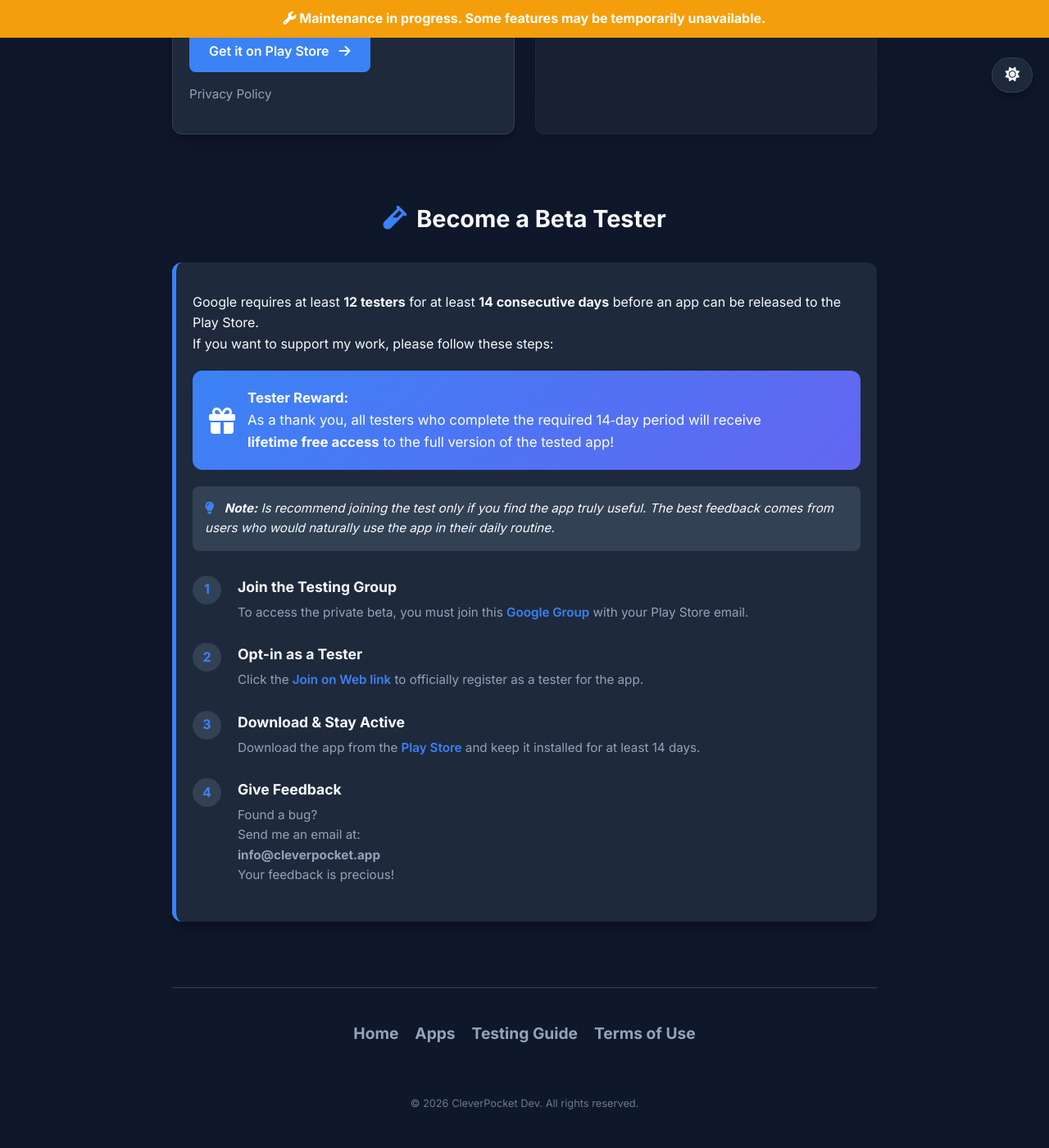
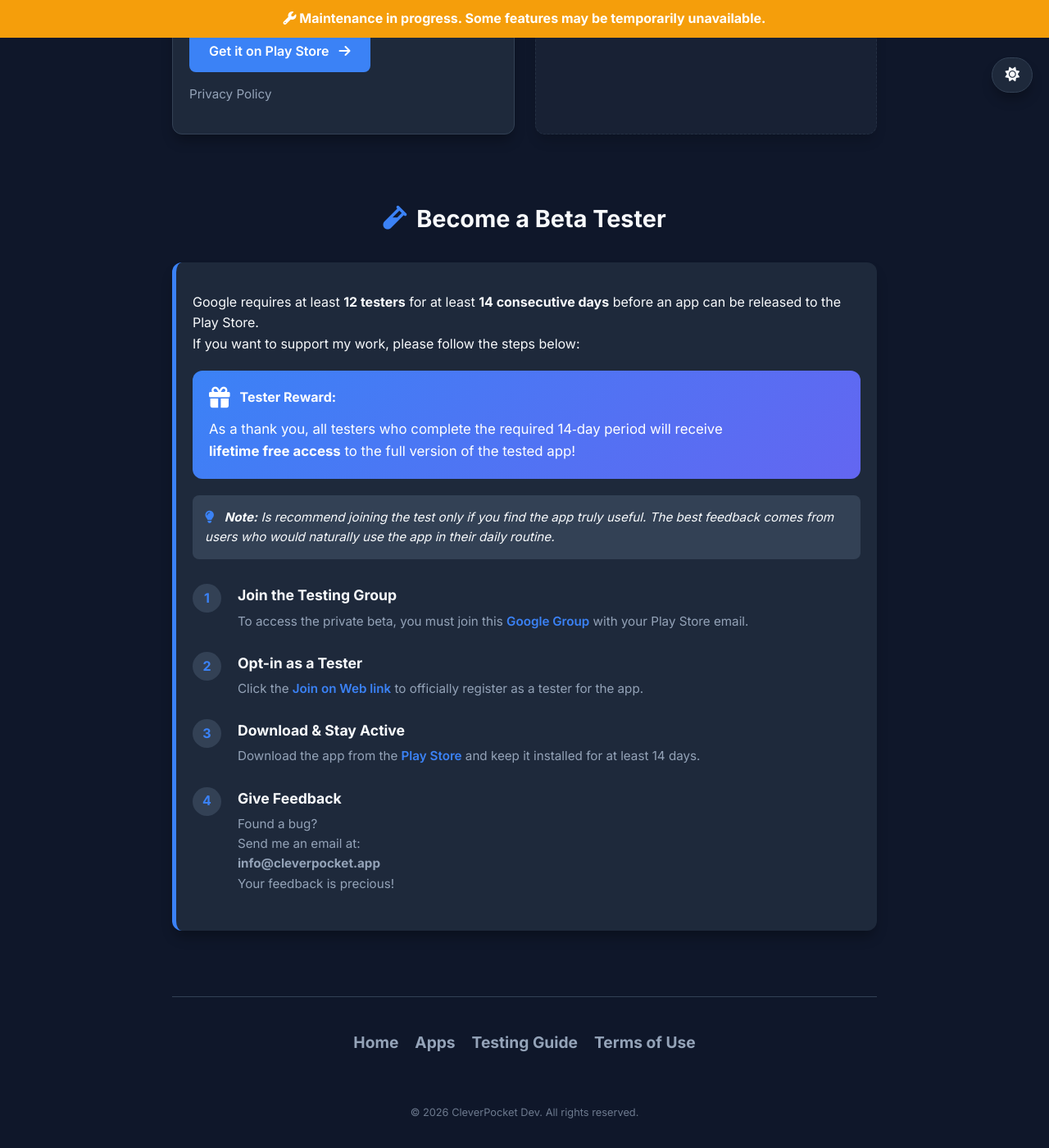
Before and after one commit to digitalcreat0r/sitoweb, a Jekyll site: the page built from index.html, in a window 1280 px wide and 1400 px high, scrolled down 849 px. Shown: the whole window at 82% size. Built offline with Jekyll 4.4.1, drawn with Linux system fonts in a browser that asks for light colours.

Commit message:
sistemazioni

```diff
--- a/assets/css/style.css
+++ b/assets/css/style.css
@@ -317,12 +317,19 @@ footer {
     border-radius: var(--radius);
     margin: 20px 0;
     display: flex;
+    flex-direction: column;
+    align-items: flex-start;
+    gap: 12px;
+}
+
+.reward-header {
+    display: flex;
     align-items: center;
-    gap: 15px;
+    gap: 12px;
 }
 
 .reward-badge i {
-    font-size: 2rem;
+    font-size: 1.6rem;
 }
 
 .reward-badge p {
--- a/index.html
+++ b/index.html
@@ -52,11 +52,14 @@ title: Niche Mobile Apps & Beta Testing
 <section id="testing">
     <h2><i class="fa-solid fa-vial"></i> Become a Beta&nbsp;Tester</h2>
     <div class="tester-box">
-        <p>Google requires at least <strong>12&nbsp;testers</strong> for at least <strong>14&nbsp;consecutive&nbsp;days</strong> before an app can be released to the Play&nbsp;Store.<br>If you want to support my work, please follow these steps:</p>
+        <p>Google requires at least <strong>12&nbsp;testers</strong> for at least <strong>14&nbsp;consecutive&nbsp;days</strong> before an app can be released to the Play&nbsp;Store.<br>If you want to support my work, please follow the steps below:</p>
 
         <div class="reward-badge">
-            <i class="fa-solid fa-gift"></i>
-            <p><strong>Tester Reward:</strong><br>As a thank you, all testers who complete the required 14&#8209day&nbsp;period will receive <strong>lifetime&nbsp;free&nbsp;access</strong> to the full&nbsp;version of the tested&nbsp;app!</p>
+            <div class="reward-header">
+                <i class="fa-solid fa-gift"></i>
+                <strong>Tester Reward:</strong>
+            </div>
+            <p>As a thank you, all testers who complete the required 14&#8209day&nbsp;period will receive <strong>lifetime&nbsp;free&nbsp;access</strong> to the full&nbsp;version of the tested&nbsp;app!</p>
         </div>
 
         <p class="tester-note">
```
